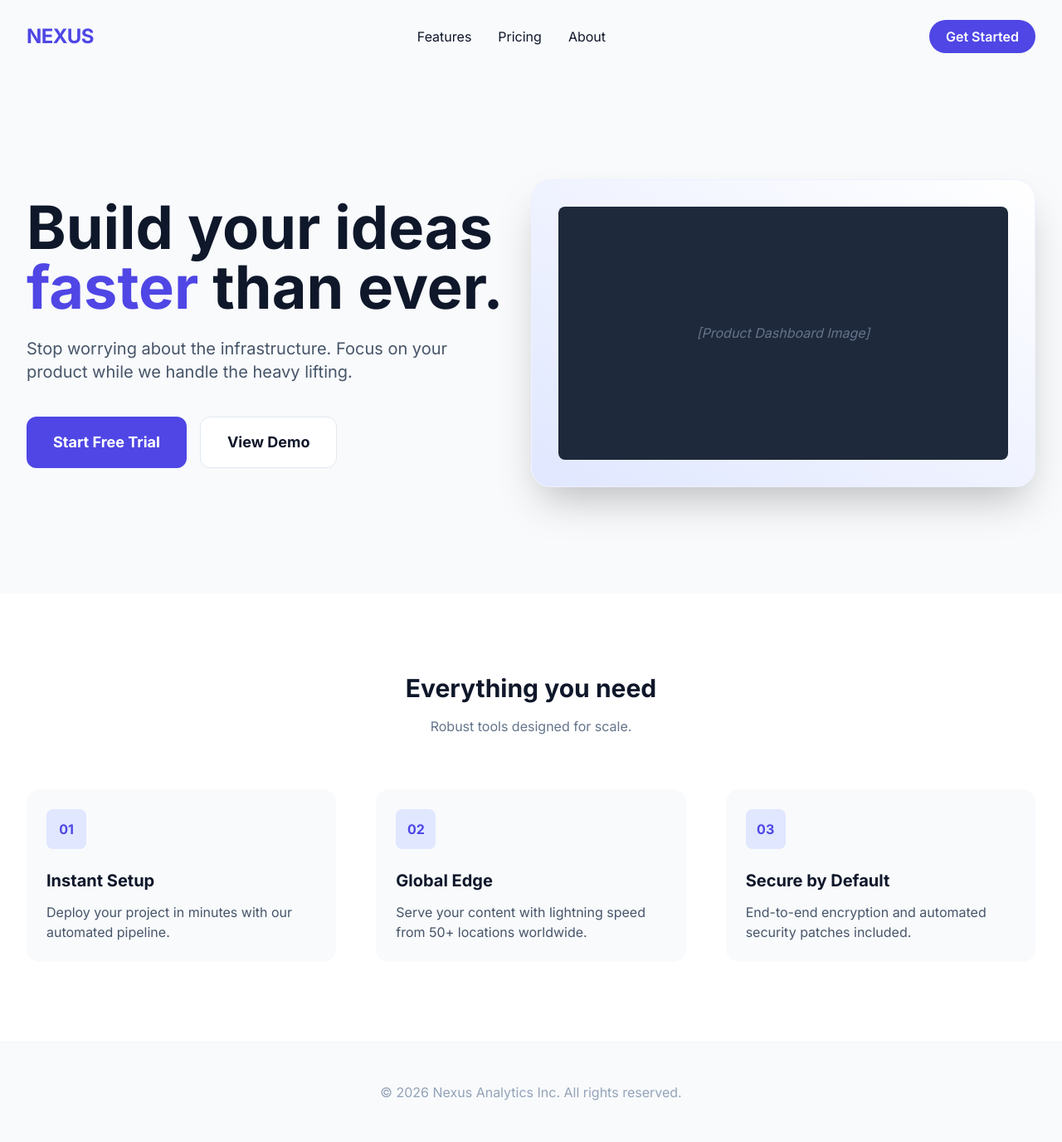
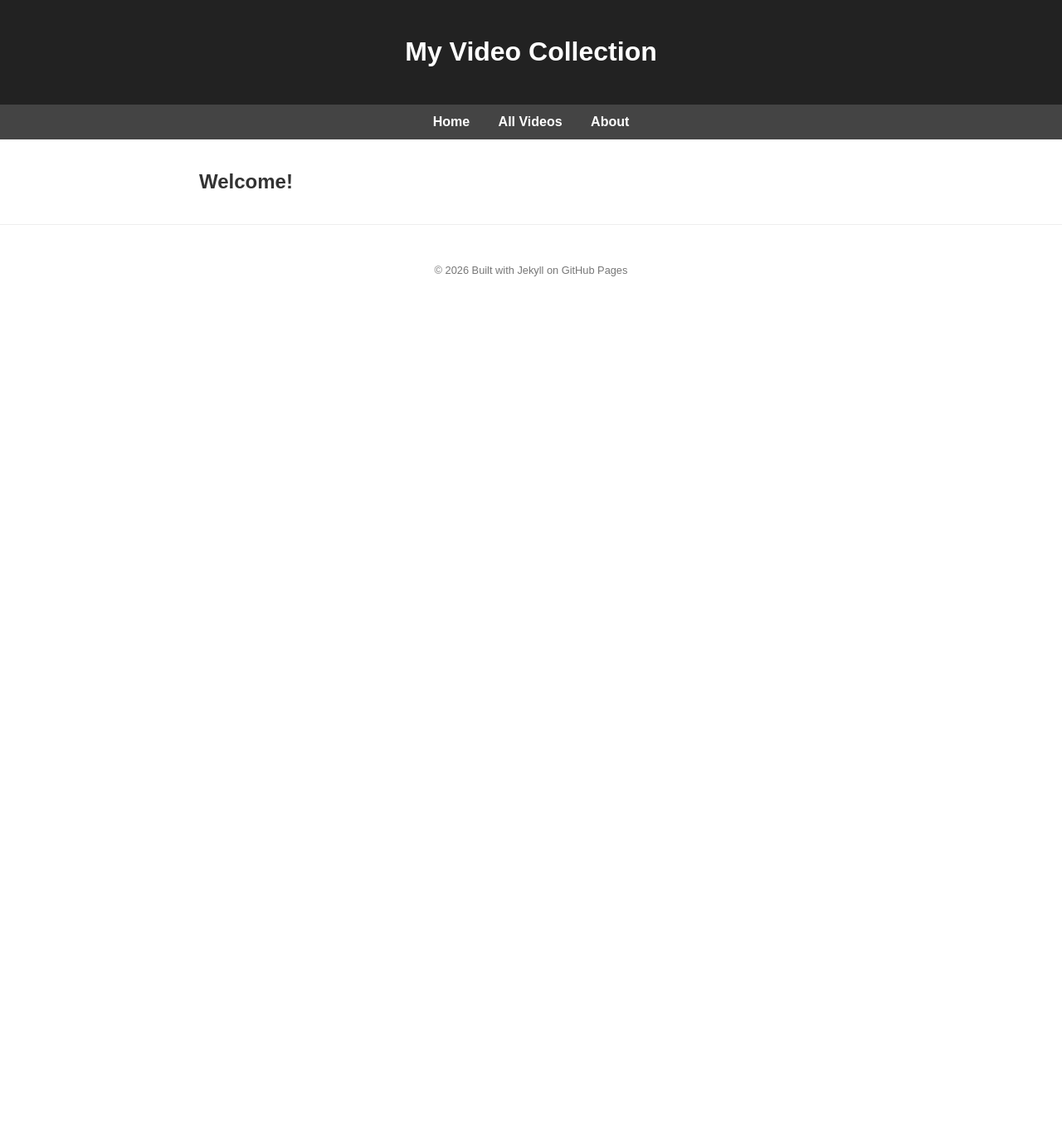
Before and after one commit to DireSpider/direspider.github.io, a Jekyll site: the page built from index.html, in a window 1280 px wide. Shown: the whole page at 83% size. Built offline with Jekyll 4.4.1, drawn with Linux system fonts in a browser that asks for light colours; nearby versions of some CDN libraries; after the commit the page ends 900 px from its top, so only the background shows below that.

Commit message:
Refactor index.html to layout with title
Converted index.html to a layout file and added a title.

```diff
--- a/index.html
+++ b/index.html
@@ -1,78 +1,5 @@
-<!DOCTYPE html>
-<html lang="en">
-<head>
-    <meta charset="UTF-8">
-    <meta name="viewport" content="width=device-width, initial-scale=1.0">
-    <title>Modern Launchpad | Landing Page</title>
-    <script src="https://cdn.tailwindcss.com"></script>
-    <link href="https://fonts.googleapis.com/css2?family=Inter:wght@400;600;700&display=swap" rel="stylesheet">
-    <style>
-        body { font-family: 'Inter', sans-serif; }
-    </style>
-</head>
-<body class="bg-slate-50 text-slate-900">
-
-    <nav class="flex items-center justify-between px-8 py-6 max-w-7xl mx-auto">
-        <div class="text-2xl font-bold tracking-tight text-indigo-600">NEXUS</div>
-        <div class="hidden md:flex space-x-8 font-medium">
-            <a href="#" class="hover:text-indigo-600 transition">Features</a>
-            <a href="#" class="hover:text-indigo-600 transition">Pricing</a>
-            <a href="#" class="hover:text-indigo-600 transition">About</a>
-        </div>
-        <a href="#" class="bg-indigo-600 text-white px-5 py-2 rounded-full font-semibold hover:bg-indigo-700 transition">Get Started</a>
-    </nav>
-
-    <header class="max-w-7xl mx-auto px-8 py-20 lg:py-32 flex flex-col lg:flex-row items-center">
-        <div class="lg:w-1/2 text-center lg:text-left mb-12 lg:mb-0">
-            <h1 class="text-5xl lg:text-7xl font-extrabold leading-tight mb-6">
-                Build your ideas <span class="text-indigo-600">faster</span> than ever.
-            </h1>
-            <p class="text-xl text-slate-600 mb-10 max-w-xl mx-auto lg:mx-0">
-                Stop worrying about the infrastructure. Focus on your product while we handle the heavy lifting.
-            </p>
-            <div class="flex flex-col sm:flex-row justify-center lg:justify-start gap-4">
-                <button class="bg-indigo-600 text-white px-8 py-4 rounded-xl text-lg font-bold hover:shadow-lg transition-all">Start Free Trial</button>
-                <button class="bg-white border border-slate-200 px-8 py-4 rounded-xl text-lg font-bold hover:bg-slate-50 transition-all">View Demo</button>
-            </div>
-        </div>
-        <div class="lg:w-1/2">
-            <div class="bg-gradient-to-tr from-indigo-100 to-white p-8 rounded-3xl shadow-2xl border border-indigo-50">
-                <div class="bg-slate-800 rounded-lg aspect-video flex items-center justify-center text-slate-500 italic">
-                    [Product Dashboard Image]
-                </div>
-            </div>
-        </div>
-    </header>
-
-    <section class="bg-white py-24">
-        <div class="max-w-7xl mx-auto px-8">
-            <div class="text-center mb-16">
-                <h2 class="text-3xl font-bold mb-4">Everything you need</h2>
-                <p class="text-slate-500">Robust tools designed for scale.</p>
-            </div>
-            <div class="grid md:grid-cols-3 gap-12">
-                <div class="p-6 rounded-2xl bg-slate-50">
-                    <div class="w-12 h-12 bg-indigo-100 rounded-lg flex items-center justify-center mb-6 text-indigo-600 font-bold">01</div>
-                    <h3 class="text-xl font-bold mb-3">Instant Setup</h3>
-                    <p class="text-slate-600">Deploy your project in minutes with our automated pipeline.</p>
-                </div>
-                <div class="p-6 rounded-2xl bg-slate-50">
-                    <div class="w-12 h-12 bg-indigo-100 rounded-lg flex items-center justify-center mb-6 text-indigo-600 font-bold">02</div>
-                    <h3 class="text-xl font-bold mb-3">Global Edge</h3>
-                    <p class="text-slate-600">Serve your content with lightning speed from 50+ locations worldwide.</p>
-                </div>
-                <div class="p-6 rounded-2xl bg-slate-50">
-                    <div class="w-12 h-12 bg-indigo-100 rounded-lg flex items-center justify-center mb-6 text-indigo-600 font-bold">03</div>
-                    <h3 class="text-xl font-bold mb-3">Secure by Default</h3>
-                    <p class="text-slate-600">End-to-end encryption and automated security patches included.</p>
-                </div>
-            </div>
-        </div>
-    </section>
-
-    <footer class="py-12 text-center text-slate-400 border-t border-slate-100">
-        <p>&copy; 2026 Nexus Analytics Inc. All rights reserved.</p>
-    </footer>
-
-</body>
-</html>
+---
+layout: default
+title: My Gallery
+---
+<h2>Welcome!</h2>
```
